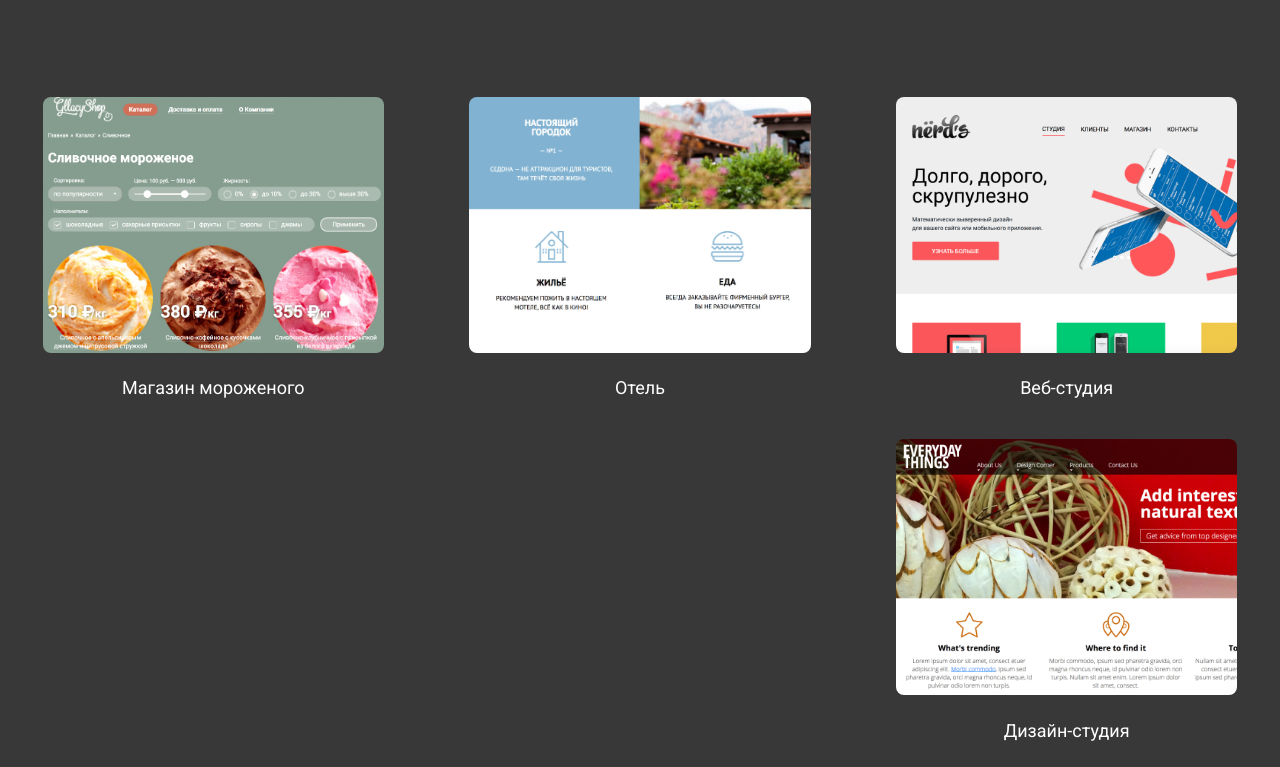
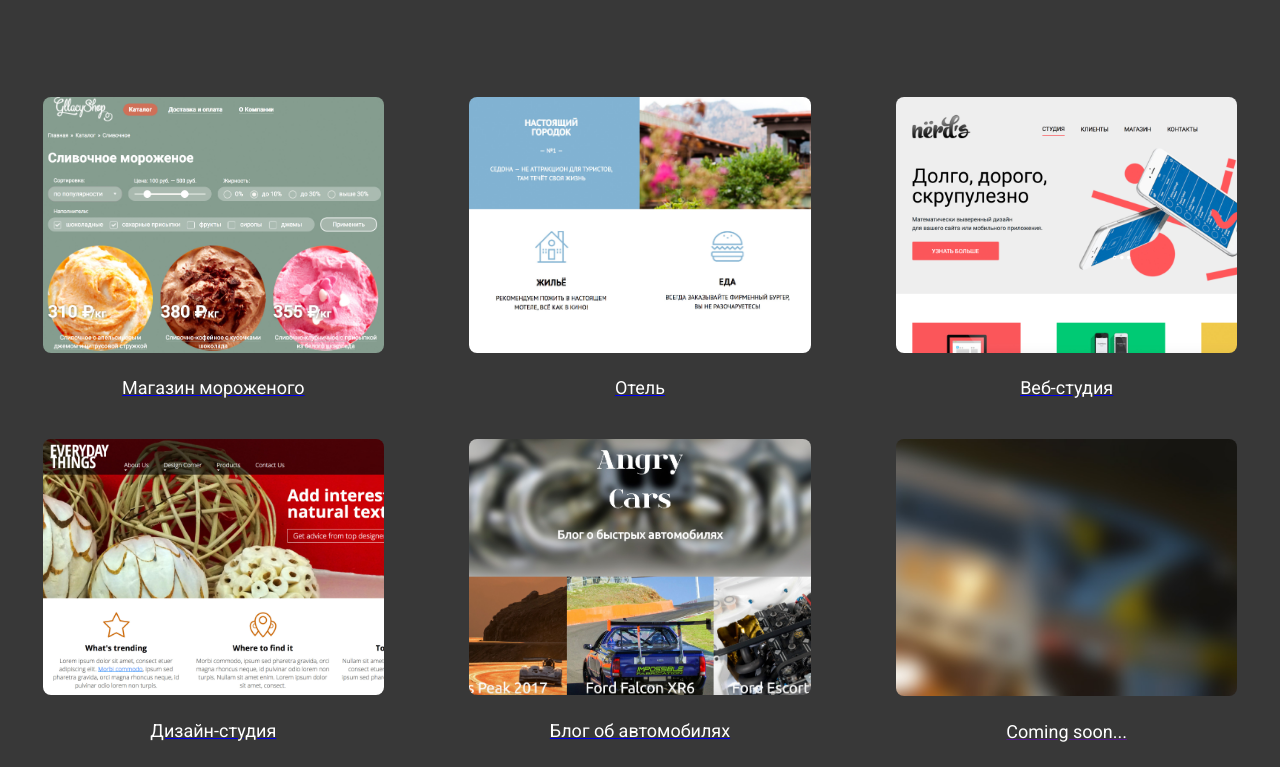
Before and after one commit to Psychogrinder/boris-logvinovsky, a plain HTML site: page index.html in a window 1280 px wide. Shown: the part 493-1260 px from the top of the page. Drawn offline with Linux system fonts and the light colour scheme.

Commit message:
Add flex-container

```diff
--- a/css/style.css
+++ b/css/style.css
@@ -104,12 +104,21 @@ nav {
   background-color: #383838;
   padding-bottom: 80px;
   padding-top: 60px;
+  display: flex;
+  flex-direction: row;
+  justify-content: space-around;
+  align-items: stretch;
+  flex-wrap: wrap;
+  align-content: space-around;
 }
 
 .portfolio-page{
-  width: 33.333%;
+  /*width: 33.333%;*/
   text-align: center;
   padding-top: 40px;
+  flex-grow: 1;
+  flex-basis: 33%;
+  flex-shrink: 1;
 }
 
 .portfolio-page img{
--- a/index.html
+++ b/index.html
@@ -32,40 +32,40 @@
       </div>
     </header>
     <main>
-      <section class="portfolio clearfix">
+      <section class="portfolio">
         <a name="portfolio"></a>
-        <a href="gllacy/index.html" target="_blank">
-          <div class="portfolio-page left">
+        <a href="gllacy/index.html" target="_blank" class="portfolio-page">
+          <div>
             <img src="img/gllacy.jpg" width="80%" alt="">
             <span>Магазин мороженого</span>
           </div>
         </a>
-        <a href="sedonanew/index.html" target="_blank">
-          <div class="portfolio-page left">
+        <a href="sedonanew/index.html" target="_blank" class="portfolio-page">
+          <div>
             <img src="img/sedona.jpg" width="80%" alt="">
             <span>Отель</span>
           </div>
         </a>
-        <a href="nerds/index.html" target="_blank">
-          <div class="portfolio-page left">
+        <a href="nerds/index.html" target="_blank" class="portfolio-page">
+          <div>
             <img src="img/nerds.jpg" width="80%" alt="">
             <span>Веб-студия</span>
           </div>
         </a>
-        <a href="lynda/index.html" target="_blank">
-          <div class="portfolio-page left">
+        <a href="lynda/index.html" target="_blank" class="portfolio-page">
+          <div>
             <img src="img/everyday.jpg" width="80%" alt="">
             <span>Дизайн-студия</span>
           </div>
         </a>
-        <a href="http://angrycars.ru/" target="_blank">
-          <div class="portfolio-page left">
+        <a href="http://angrycars.ru/" target="_blank" class="portfolio-page">
+          <div>
             <img src="img/angrycars.jpg" width="80%" alt="">
             <span>Блог об автомобилях</span>
           </div>
         </a>
-        <a href="" target="_blank">
-          <div class="portfolio-page left">
+        <a href="" target="_blank" class="portfolio-page">
+          <div>
             <img src="img/coming.jpg" width="80%" alt="">
             <span>Coming soon...</span>
           </div>
```
